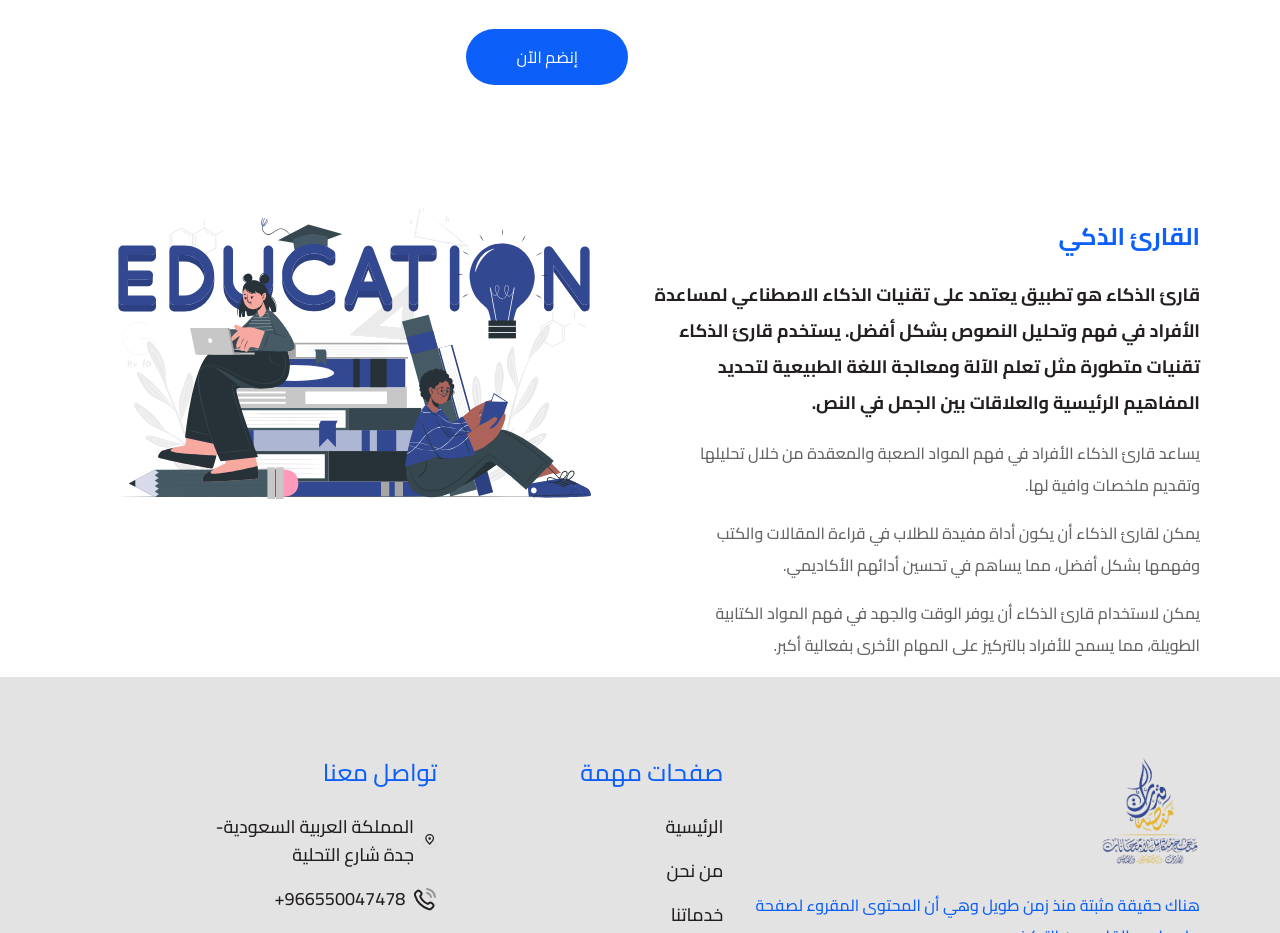
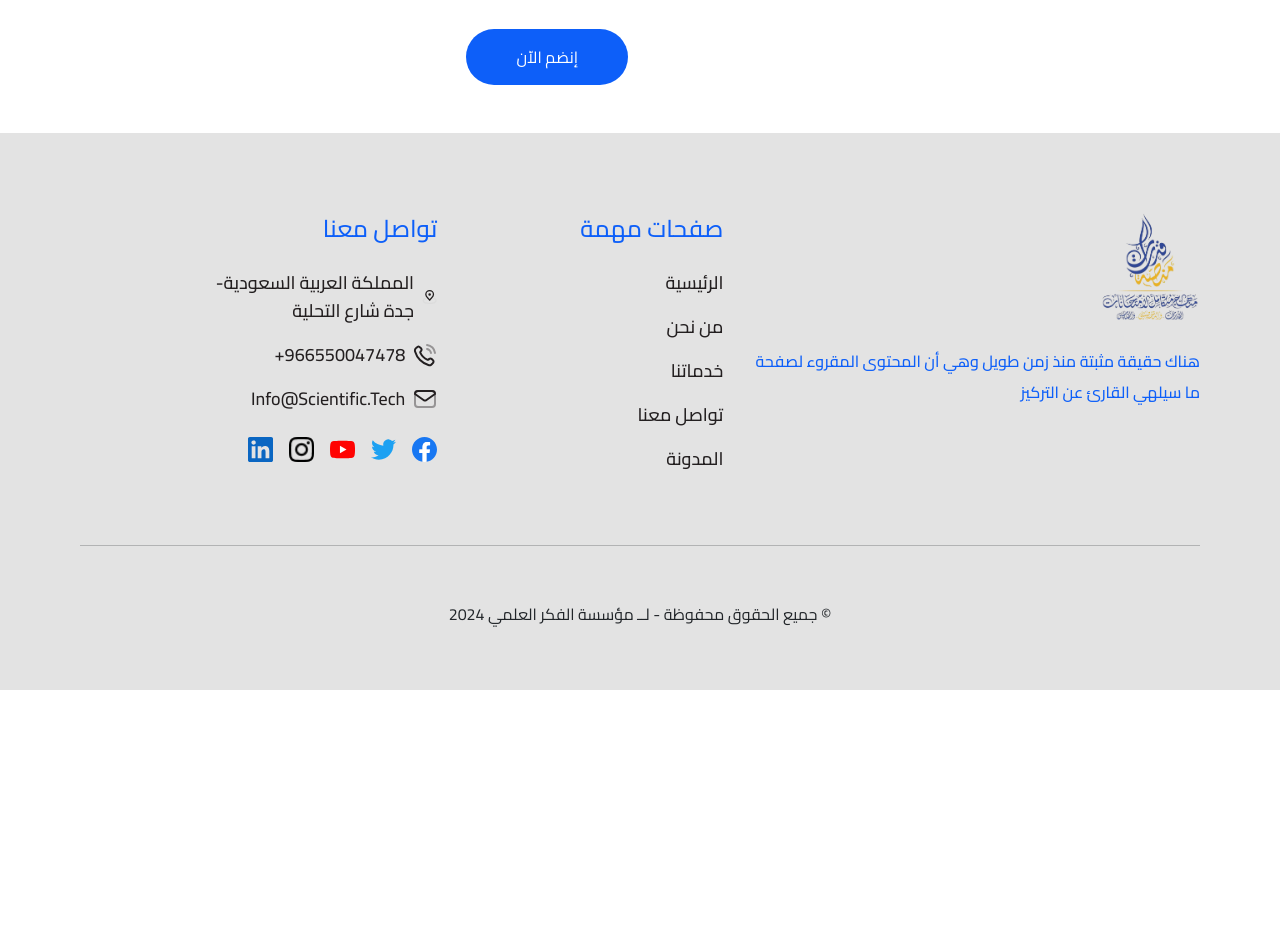
Before and after one commit to ahmedyousry74/website-capabilities, a website: page src/index.html in a window 1280 px wide. Shown: the part 8523-9456 px from the top of the page. After the commit the page ends 9213 px from the top, so only its background shows below. Drawn offline with nearby package versions, Linux system fonts and the light colour scheme; files that its build step writes are made by us from their sources.

Commit message:
adding file en sass

```diff
--- a/src/index.html
+++ b/src/index.html
@@ -942,7 +942,7 @@
     </div>
     <!-- end student -->
       <!-- start Reader -->
-      <section class="reader__ px-20 pt-10">
+      <section class="reader__ px-20 pt-10 hidden">
         <!-- <div class="title__ flex justify-center items-center flex-row">
           <h3 class="text-third-color font-semibold text-2xl relative"> القارئ الذكي  </h3>
         </div> -->
```
